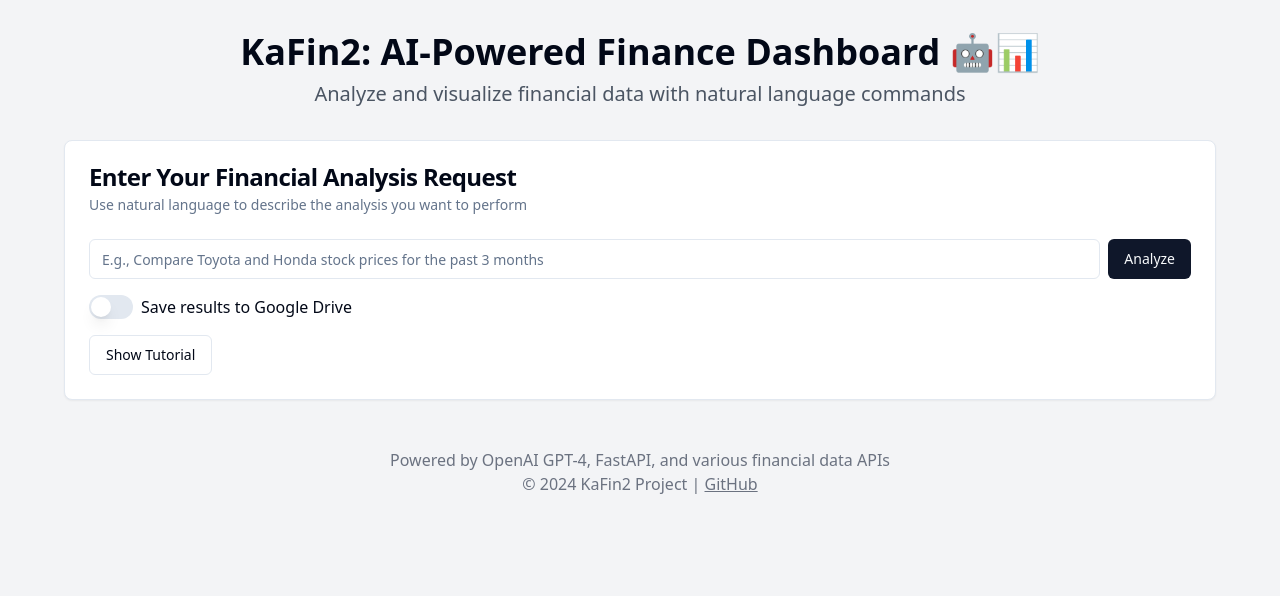
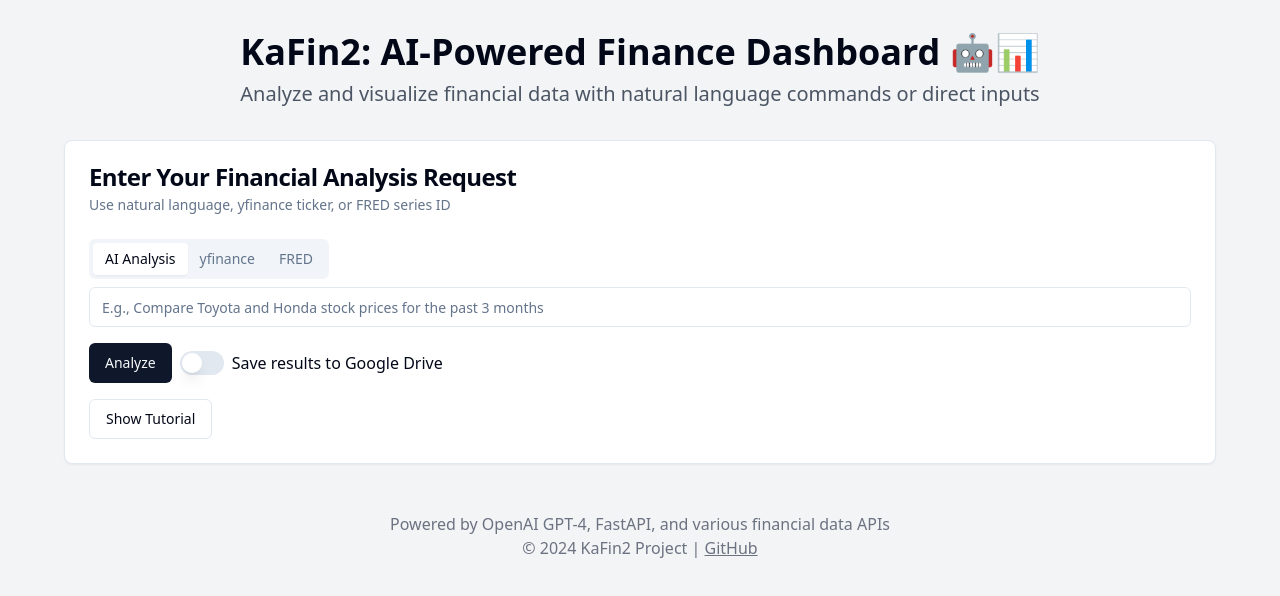
Before and after one commit to KAFKA2306/kafin3, a React (Vite) app: page / in a window 1280 px wide. Shown: the top 596 px of the page. Built offline with nearby package versions, Linux system fonts and the light colour scheme.

Commit message:
Add direct ticker input support
Implemented functionality to allow direct input of tickers for both yfinance and FRED APIs, enhancing user experience for financial data analysis.
[skip gpt_engineer]

```diff
--- a/src/pages/Index.jsx
+++ b/src/pages/Index.jsx
@@ -10,13 +10,13 @@ import DynamicDashboard from '../components/DynamicDashboard';
 import FinancialDataAnalysis from '../components/FinancialDataAnalysis';
 import Tutorial from '../components/Tutorial';
 
-const fetchFinancialData = async (query, useGoogleDrive) => {
+const fetchFinancialData = async (query, useGoogleDrive, dataSource, ticker) => {
   const response = await fetch('http://localhost:8000/analyze', {
     method: 'POST',
     headers: {
       'Content-Type': 'application/json',
     },
-    body: JSON.stringify({ query, use_google_drive: useGoogleDrive }),
+    body: JSON.stringify({ query, use_google_drive: useGoogleDrive, data_source: dataSource, ticker }),
   });
   if (!response.ok) {
     throw new Error('Network response was not ok');
@@ -28,9 +28,11 @@ const Index = () => {
   const [analysisRequest, setAnalysisRequest] = useState('');
   const [useGoogleDrive, setUseGoogleDrive] = useState(false);
   const [showTutorial, setShowTutorial] = useState(false);
+  const [dataSource, setDataSource] = useState('ai');
+  const [ticker, setTicker] = useState('');
   const { data, isLoading, error, refetch } = useQuery({
-    queryKey: ['financialData', analysisRequest, useGoogleDrive],
-    queryFn: () => fetchFinancialData(analysisRequest, useGoogleDrive),
+    queryKey: ['financialData', analysisRequest, useGoogleDrive, dataSource, ticker],
+    queryFn: () => fetchFinancialData(analysisRequest, useGoogleDrive, dataSource, ticker),
     enabled: false,
   });
 
@@ -46,34 +48,68 @@ const Index = () => {
     <div className="min-h-screen bg-gray-100 p-8">
       <header className="mb-8">
         <h1 className="text-4xl font-bold text-center mb-2">KaFin2: AI-Powered Finance Dashboard 🤖📊</h1>
-        <p className="text-xl text-center text-gray-600">Analyze and visualize financial data with natural language commands</p>
+        <p className="text-xl text-center text-gray-600">Analyze and visualize financial data with natural language commands or direct inputs</p>
       </header>
 
       <main className="max-w-6xl mx-auto">
         <Card className="mb-8">
           <CardHeader>
             <CardTitle>Enter Your Financial Analysis Request</CardTitle>
-            <CardDescription>Use natural language to describe the analysis you want to perform</CardDescription>
+            <CardDescription>Use natural language, yfinance ticker, or FRED series ID</CardDescription>
           </CardHeader>
           <CardContent>
-            <div className="flex space-x-2 mb-4">
+            <Tabs defaultValue="ai" className="mb-4">
+              <TabsList>
+                <TabsTrigger value="ai">AI Analysis</TabsTrigger>
+                <TabsTrigger value="yfinance">yfinance</TabsTrigger>
+                <TabsTrigger value="fred">FRED</TabsTrigger>
+              </TabsList>
+              <TabsContent value="ai">
                 <Input
                   placeholder="E.g., Compare Toyota and Honda stock prices for the past 3 months"
-                className="flex-grow"
+                  className="mb-4"
                   value={analysisRequest}
-                onChange={(e) => setAnalysisRequest(e.target.value)}
+                  onChange={(e) => {
+                    setAnalysisRequest(e.target.value);
+                    setDataSource('ai');
+                  }}
                 />
+              </TabsContent>
+              <TabsContent value="yfinance">
+                <Input
+                  placeholder="Enter yfinance ticker (e.g., AAPL, GOOGL)"
+                  className="mb-4"
+                  value={ticker}
+                  onChange={(e) => {
+                    setTicker(e.target.value);
+                    setDataSource('yfinance');
+                  }}
+                />
+              </TabsContent>
+              <TabsContent value="fred">
+                <Input
+                  placeholder="Enter FRED series ID (e.g., GDP, UNRATE)"
+                  className="mb-4"
+                  value={ticker}
+                  onChange={(e) => {
+                    setTicker(e.target.value);
+                    setDataSource('fred');
+                  }}
+                />
+              </TabsContent>
+            </Tabs>
+            <div className="flex space-x-2 mb-4">
               <Button onClick={handleAnalysis} disabled={isLoading}>
                 {isLoading ? 'Analyzing...' : 'Analyze'}
               </Button>
-            </div>
-            <div className="flex items-center space-x-2 mb-4">
+              <div className="flex items-center space-x-2">
                 <Switch
                   id="google-drive"
                   checked={useGoogleDrive}
                   onCheckedChange={setUseGoogleDrive}
                 />
                 <label htmlFor="google-drive">Save results to Google Drive</label>
+              </div>
             </div>
             <Button onClick={toggleTutorial} variant="outline">
               {showTutorial ? 'Hide Tutorial' : 'Show Tutorial'}
```
Lines whose indentation alone changed are shown as unchanged.
